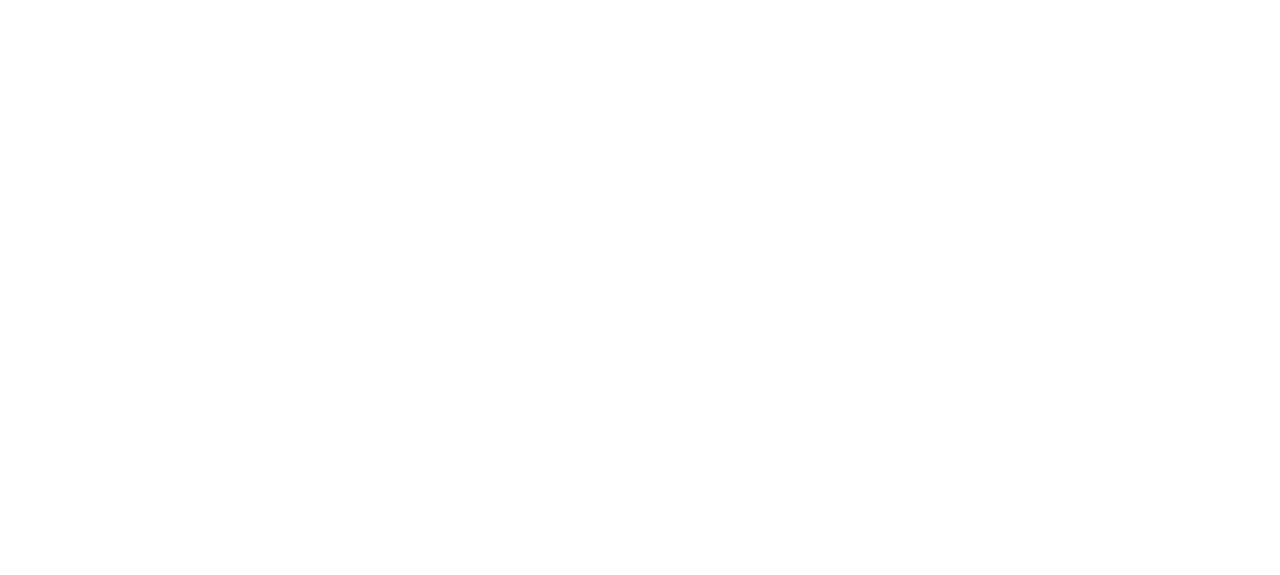
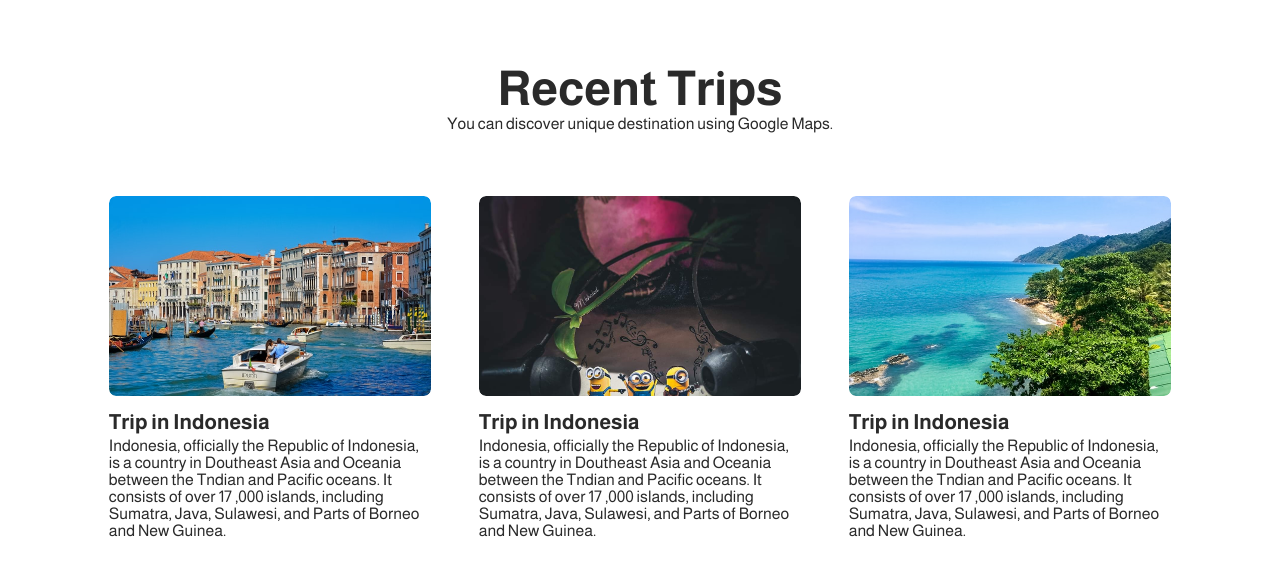
Before and after one commit to Mohammed3ohammed/Adapty, a React (Create React App) app: page / in a window 1280 px wide. Shown: the part 1780-2355 px from the top of the page. Before the commit the page ends 1842 px from the top, so only its background shows below. Built offline with nearby package versions, Linux system fonts and the light colour scheme.

Commit message:
Upload sections Trip & TripData

```diff
--- /dev/null
+++ b/src/components/Trip.js
@@ -0,0 +1,62 @@
+import '../index.css'
+import TripData from './TripData'
+import Trip1 from '../images/5.jpg'
+import Trip2 from '../images/6.jpg'
+import Trip3 from '../images/8.jpg'
+
+import React from 'react'
+
+function Trip() {
+  return (
+    <div className='trip'>
+      <h1>Recent Trips</h1>
+      <p>
+        You can discover unique
+        destination using Google Maps.
+      </p>
+      <div className='tripcard'>
+        <TripData
+        image={Trip1}
+        heading="Trip in Indonesia"
+        text="
+        Indonesia, officially the
+        Republic of Indonesia, is a
+        country in Doutheast Asia and
+        Oceania between the Tndian and
+        Pacific oceans. It consists of
+        over 17 ,000 islands, including
+        Sumatra, Java, Sulawesi, and Parts of Borneo and New Guinea.
+        "
+        />
+        <TripData
+        image={Trip2}
+        heading="Trip in Indonesia"
+        text="
+        Indonesia, officially the
+        Republic of Indonesia, is a
+        country in Doutheast Asia and
+        Oceania between the Tndian and
+        Pacific oceans. It consists of
+        over 17 ,000 islands, including
+        Sumatra, Java, Sulawesi, and Parts of Borneo and New Guinea.
+        "
+        />
+        <TripData
+        image={Trip3}
+        heading="Trip in Indonesia"
+        text="
+        Indonesia, officially the
+        Republic of Indonesia, is a
+        country in Doutheast Asia and
+        Oceania between the Tndian and
+        Pacific oceans. It consists of
+        over 17 ,000 islands, including
+        Sumatra, Java, Sulawesi, and Parts of Borneo and New Guinea.
+        "
+        />
+      </div>
+    </div>
+  )
+}
+
+export default Trip
--- /dev/null
+++ b/src/components/TripData.js
@@ -0,0 +1,14 @@
+import '../index.css'
+
+function TripData(props) {
+    return (
+        <div className='t-card'>
+            <div className='t-image'>
+                <img src={props.image} alt="image" />
+            </div>
+            <h4>{props.heading}</h4>
+            <p>{[props.text]}</p>
+        </div>
+    )
+}
+export default TripData
--- a/src/index.css
+++ b/src/index.css
@@ -191,6 +191,47 @@
     right: 0;
 }
 /* End Destination */
+/* Start Trip */
+.trip {
+    margin: 4rem 6rem;
+    color: #2a2a2a;
+}
+.trip h1 {
+    font-size: 3rem;
+}
+.tripcard {
+    margin-top: 3rem;
+    display: flex;
+    justify-content: space-between;
+}
+.t-card {
+    width: 32%;
+    text-align: start;
+    box-shadow: 0 5px 25px 2px rgb(0,0,0, 0..1);
+    border-radius: 7px;
+    cursor: pointer;
+    padding: 1rem .8rem;
+}
+.t-image {
+    height: 200px;
+    overflow: hidden;
+    border-radius: 7px;
+}
+.t-image img {
+    width: 100%;
+    height: 100%;
+    transition: 0.3s ease-in-out;
+    border-radius: 7px;
+}
+.t-image:hover img {
+    transform: scale(1.3);
+}
+.t-card h4 {
+    font-size: 1.3rem;
+    padding: .9rem 0 .2rem 0;
+}
+/* End Trip */
+
 
 
 /* Start Media */
@@ -261,10 +302,10 @@
         font-size: 1.2rem;
         color: #222;
     }
-}
+
  /* End NavBar */
  /* Start Hero */
-@media screen and (max-width: 555px) {
+
     .hero-text {
         padding: 10px 20px;
     }
@@ -277,11 +318,11 @@
         border-radius: 6px;
         font-size: 1rem;
     }
-}
+
  /* End Hero */
 
  /* Start Destination */
- @media screen and (max-width: 850px){
+
     .destination {
         margin: 4rem 2rem;
     }
@@ -308,7 +349,17 @@
     .image img {
         height: 250px;
     }
+
+ /* End Destination */
+ .trip {
+    margin: 4rem 2rem;
  }
- /* End Destination */
-
+ .tripcard {
+    flex-direction: column;
+ }
+ .t-card {
+    width: 100%;
+    margin-bottom: 1.5rem;
+ }
+}
 /* End Media */
--- a/src/routes/Home.js
+++ b/src/routes/Home.js
@@ -1,6 +1,7 @@
 import Destination from '../components/Destination'
 import Hero from '../components/Hero'
 import NavBar from'../components/Navbar'
+import Trip from '../components/Trip'
 import Img1 from "../images/HomeImg.jpg"
 
 function Home () {
@@ -17,6 +18,7 @@
         btnClass="show"
         />
         <Destination />
+        <Trip />
         </>
     )
 }
```
